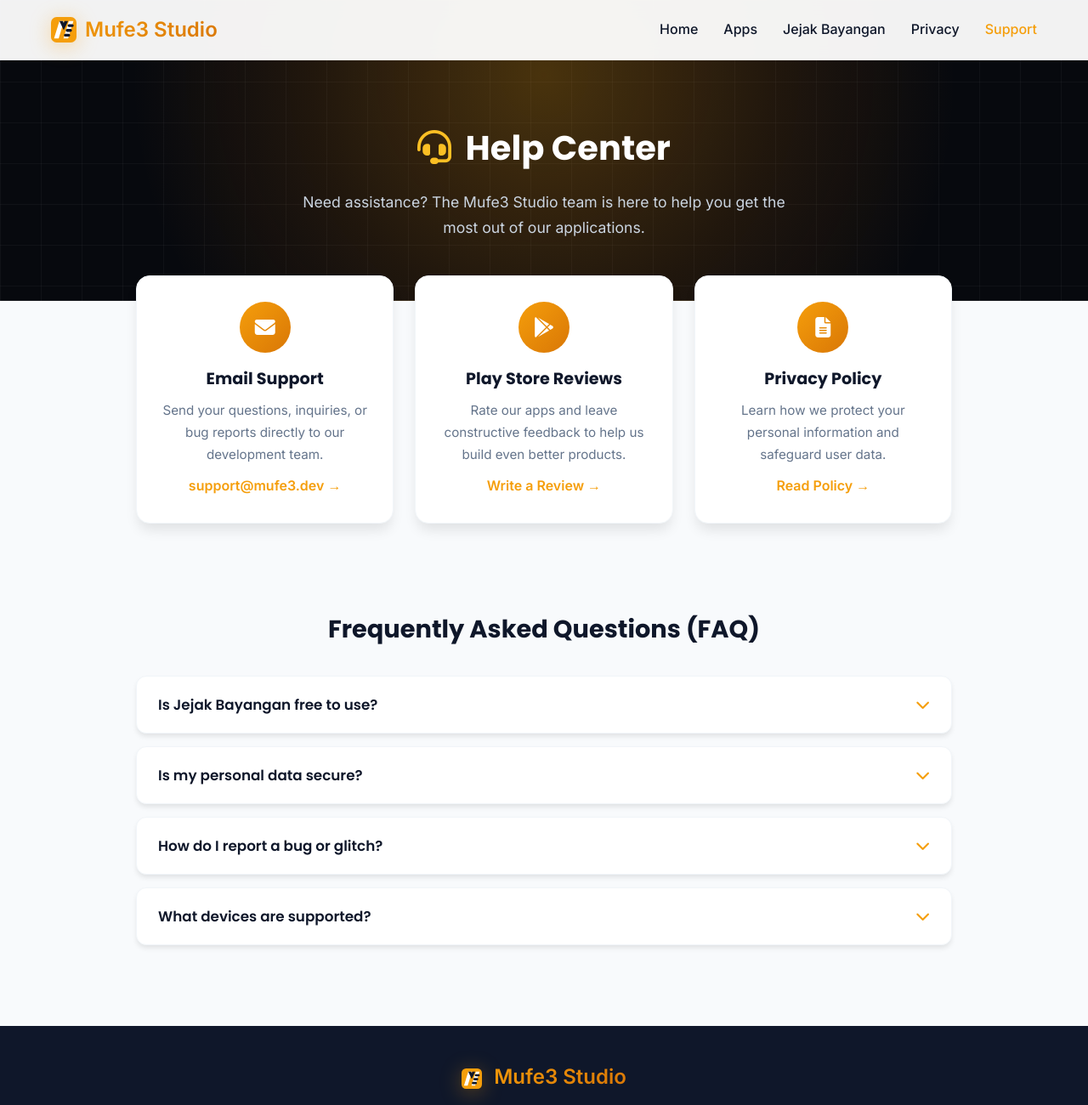
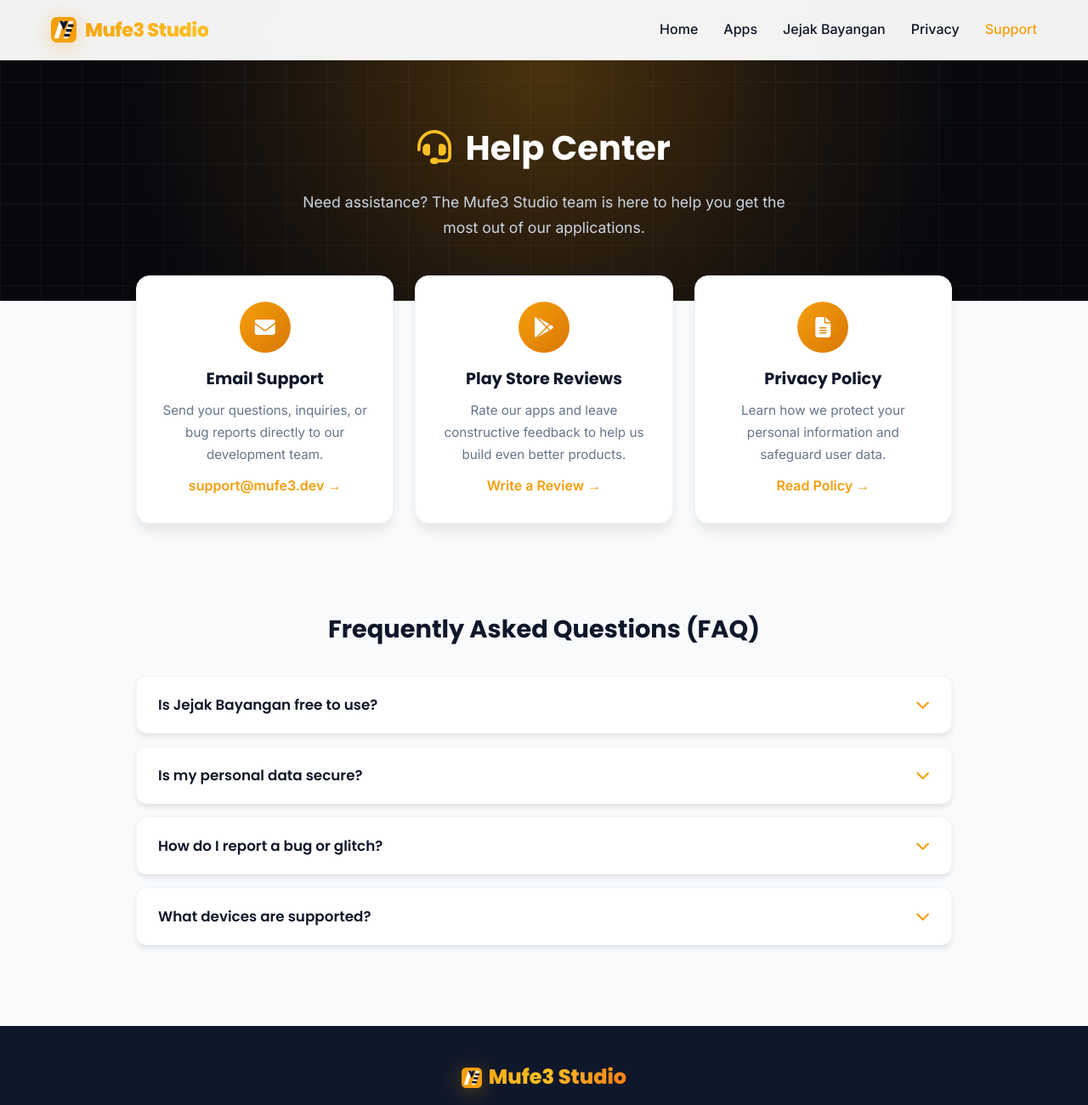
Before and after one commit to Mufe3/mufe3.github.io, a plain HTML site: page support.html in a window 1280 px wide. Shown: the top 1300 px of the page at 85% size. Drawn offline with Linux system fonts and the light colour scheme.

Commit message:
style: unify Mufe3 Studio branding typography and styling across all pages

```diff
--- a/support.html
+++ b/support.html
@@ -13,7 +13,7 @@
     <!-- Google Fonts -->
     <link rel="preconnect" href="https://fonts.googleapis.com">
     <link rel="preconnect" href="https://fonts.gstatic.com" crossorigin>
-    <link href="https://fonts.googleapis.com/css2?family=Inter:wght@300;400;500;600&family=Poppins:wght@500;600;700&display=swap" rel="stylesheet">
+    <link href="https://fonts.googleapis.com/css2?family=Inter:wght@300;400;500;600;700&family=Poppins:wght@600;700;800&display=swap" rel="stylesheet">
 
     <!-- Font Awesome -->
     <link rel="stylesheet" href="https://cdnjs.cloudflare.com/ajax/libs/font-awesome/6.4.0/css/all.min.css">
@@ -58,18 +58,37 @@
             max-width: 1200px; margin: 0 auto; padding: 0 20px;
             display: flex; justify-content: space-between; align-items: center; height: 70px;
         }
-        .logo {
-            font-size: 1.5rem; font-weight: 800;
-            background: var(--gradient); -webkit-background-clip: text; -webkit-text-fill-color: transparent;
-            display: inline-flex; align-items: center; gap: 10px;
+        .brand-link {
+            text-decoration: none;
+            display: inline-flex;
+            align-items: center;
+            gap: 10px;
         }
         .brand-logo-mark {
-            display: flex; align-items: center; justify-content: center;
+            display: flex;
+            align-items: center;
+            justify-content: center;
             filter: drop-shadow(0 4px 12px rgba(245, 158, 11, 0.35));
             transition: transform 0.3s ease;
         }
-        .logo:hover .brand-logo-mark {
+        .brand-link:hover .brand-logo-mark {
             transform: scale(1.08) rotate(-4deg);
+        }
+        .brand-name {
+            font-family: 'Poppins', sans-serif;
+            font-size: 1.4rem;
+            font-weight: 800;
+            letter-spacing: -0.5px;
+            background: linear-gradient(135deg, #f59e0b, #fbbf24, #f97316);
+            -webkit-background-clip: text;
+            -webkit-text-fill-color: transparent;
+            background-clip: text;
+            background-size: 200% 200%;
+            animation: gradient-shift 3s ease infinite;
+        }
+        @keyframes gradient-shift {
+            0%, 100% { background-position: 0% 50%; }
+            50% { background-position: 100% 50%; }
         }
         .nav-links { display: flex; gap: 30px; list-style: none; }
         .nav-links a { font-weight: 500; }
@@ -145,9 +164,16 @@
             background: var(--dark); color: white; padding: 40px 0; text-align: center;
         }
         .footer-logo {
-            font-size: 1.5rem; font-weight: 800; margin-bottom: 10px;
-            background: var(--gradient); -webkit-background-clip: text; -webkit-text-fill-color: transparent;
-            display: inline-block;
+            font-family: 'Poppins', sans-serif;
+            font-size: 1.5rem;
+            font-weight: 800;
+            background: linear-gradient(135deg, #f59e0b, #fbbf24, #f97316);
+            -webkit-background-clip: text;
+            -webkit-text-fill-color: transparent;
+            background-clip: text;
+            display: inline-flex;
+            align-items: center;
+            margin-bottom: 10px;
         }
         .footer p { opacity: 0.7; font-size: 0.9rem; }
         .footer-links { margin-top: 15px; display: flex; justify-content: center; gap: 20px; }
@@ -169,7 +195,7 @@
     <!-- Navbar -->
     <nav class="navbar">
         <div class="nav-container">
-            <a href="index.html" class="logo">
+            <a href="index.html" class="brand-link">
                 <span class="brand-logo-mark">
                     <svg width="30" height="30" viewBox="0 0 100 100" fill="none" xmlns="http://www.w3.org/2000/svg">
                         <rect width="100" height="100" rx="22" fill="#f59e0b"/>
@@ -181,7 +207,7 @@
                         <rect x="51" y="66" width="24" height="11" rx="5.5" fill="#0f172a"/>
                     </svg>
                 </span>
-                <span>Mufe3 Studio</span>
+                <span class="brand-name">Mufe3 Studio</span>
             </a>
             <ul class="nav-links">
                 <li><a href="index.html">Home</a></li>
```
Also changed, not shown: index.html (+1 -1 lines), jejak-bayangan.html (+37 -9 lines), privacy-policy.html (+35 -10 lines).
